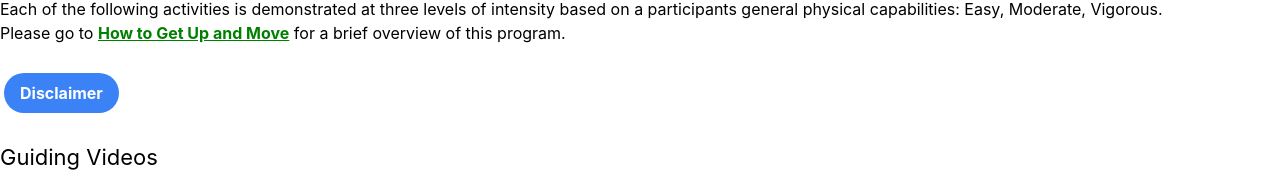
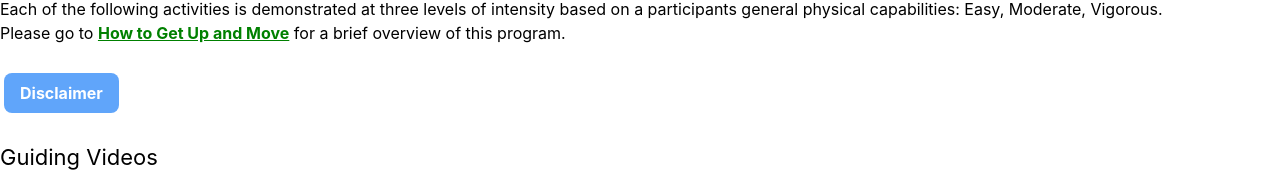
Before and after one commit to markangelhealingarts/GUMwebsiteFall2023, a React (Create React App) app in the folder web/: page /start_moving in a window 1280 px wide. Shown: the part 124-296 px from the top of the page. Built offline with nearby package versions, Linux system fonts and the light colour scheme; no server answers.

Commit message:
Update color of button component

```diff
--- a/web/src/components/Button.js
+++ b/web/src/components/Button.js
@@ -2,7 +2,7 @@ import React from 'react';
 
 const Button = ({ label, onClick }) => {
   return (
-    <button onClick={onClick} className="bg-blue-500 hover:bg-blue-700 text-white font-bold py-2 px-4 rounded-full m-1">
+    <button onClick={onClick} className="bg-blue-400 hover:bg-blue-500 text-white font-bold py-2 px-4 rounded-lg m-1">
       {label}
     </button>
   );
```
